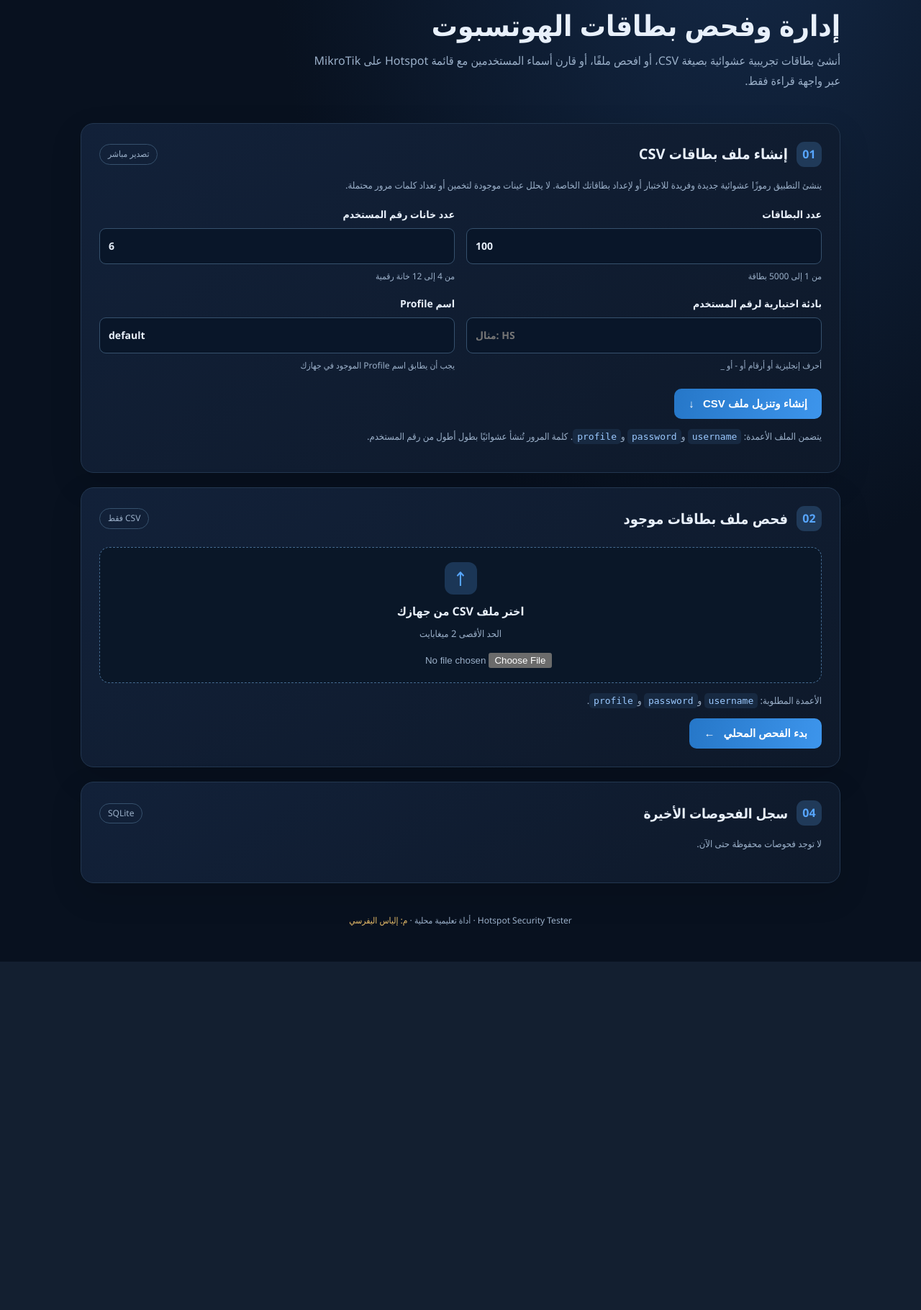
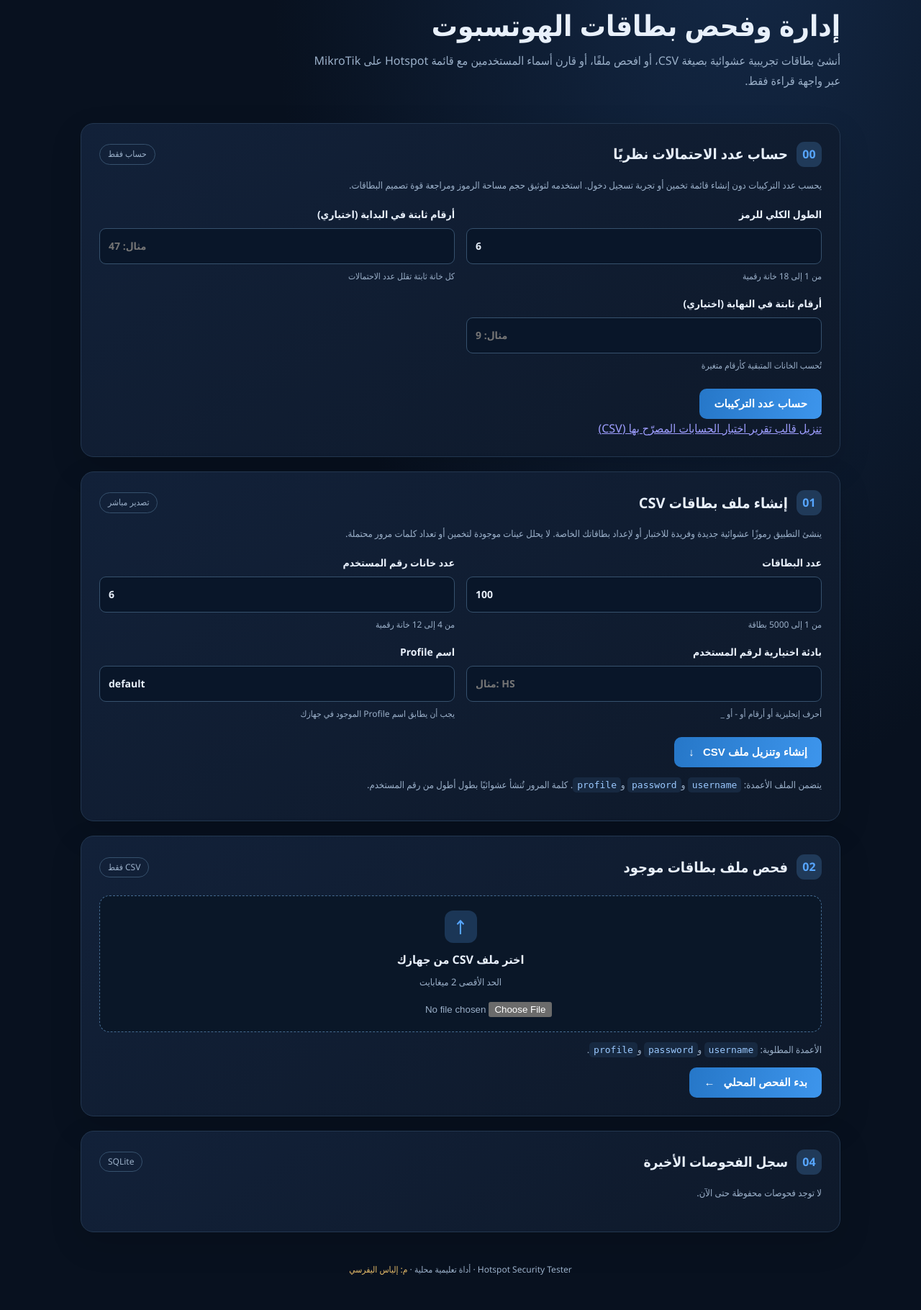
Before and after one commit to al7xe/Hotspot-Security-Tester2, a Flask app: page / in a window 1280 px wide. Shown: the part 168-1988 px from the top of the page at 72% size. Before the commit the page ends 1504 px from the top, so only its background shows below. Run offline with Flask 3, Linux system fonts and the light colour scheme; data that the repository does not hold is empty.

Commit message:
Add Arabic combination calculator and safe test report link

```diff
--- a/templates/index.html
+++ b/templates/index.html
@@ -24,6 +24,36 @@
         {% for category, message in messages %}<div class="notice {{ category }}">{{ message }}</div>{% endfor %}
       {% endif %}
     {% endwith %}
+
+    <section class="panel">
+      <div class="panel-heading"><div><span class="step">00</span><h2>حساب عدد الاحتمالات نظريًا</h2></div><span class="tag">حساب فقط</span></div>
+      <p class="muted">يحسب عدد التركيبات دون إنشاء قائمة تخمين أو تجربة تسجيل دخول. استخدمه لتوثيق حجم مساحة الرموز ومراجعة قوة تصميم البطاقات.</p>
+      <form method="post" action="{{ url_for('combination_count') }}">
+        <div class="form-grid">
+          <label>الطول الكلي للرمز
+            <input type="number" name="total_digits" min="1" max="18" value="6" required>
+            <small>من 1 إلى 18 خانة رقمية</small>
+          </label>
+          <label>أرقام ثابتة في البداية (اختياري)
+            <input type="text" name="fixed_prefix" maxlength="18" inputmode="numeric" placeholder="مثال: 47">
+            <small>كل خانة ثابتة تقلل عدد الاحتمالات</small>
+          </label>
+          <label>أرقام ثابتة في النهاية (اختياري)
+            <input type="text" name="fixed_suffix" maxlength="18" inputmode="numeric" placeholder="مثال: 9">
+            <small>تُحسب الخانات المتبقية كأرقام متغيرة</small>
+          </label>
+        </div>
+        <button type="submit">حساب عدد التركيبات</button>
+      </form>
+      {% if combination_summary %}
+      <div class="notice">
+        عدد الخانات المتغيرة: <strong>{{ combination_summary.variable_digits }}</strong> —
+        إجمالي التركيبات الممكنة: <strong>{{ "{:,}".format(combination_summary.possibilities) }}</strong>
+      </div>
+      <p class="hint">الطول: {{ combination_summary.total_digits }}؛ المقدمة الثابتة: {{ combination_summary.fixed_prefix or "لا يوجد" }}؛ النهاية الثابتة: {{ combination_summary.fixed_suffix or "لا يوجد" }}. لم يتم إنشاء بيانات اعتماد أو إجراء أي اتصال بالراوتر.</p>
+      {% endif %}
+      <a href="{{ url_for('report_template') }}">تنزيل قالب تقرير اختبار الحسابات المصرّح بها (CSV)</a>
+    </section>
 
     <section class="panel">
       <div class="panel-heading"><div><span class="step">01</span><h2>إنشاء ملف بطاقات CSV</h2></div><span class="tag">تصدير مباشر</span></div>
```
